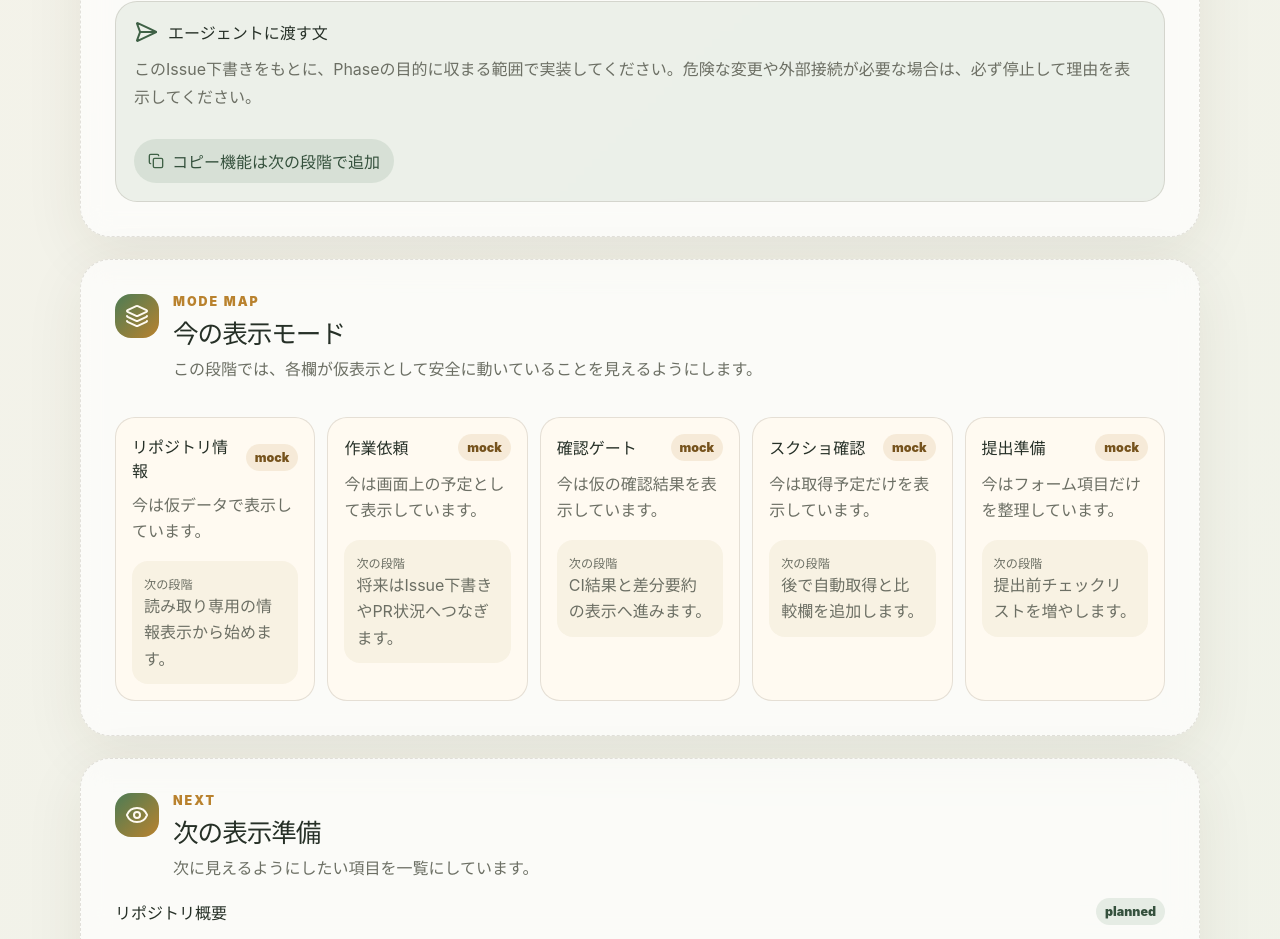
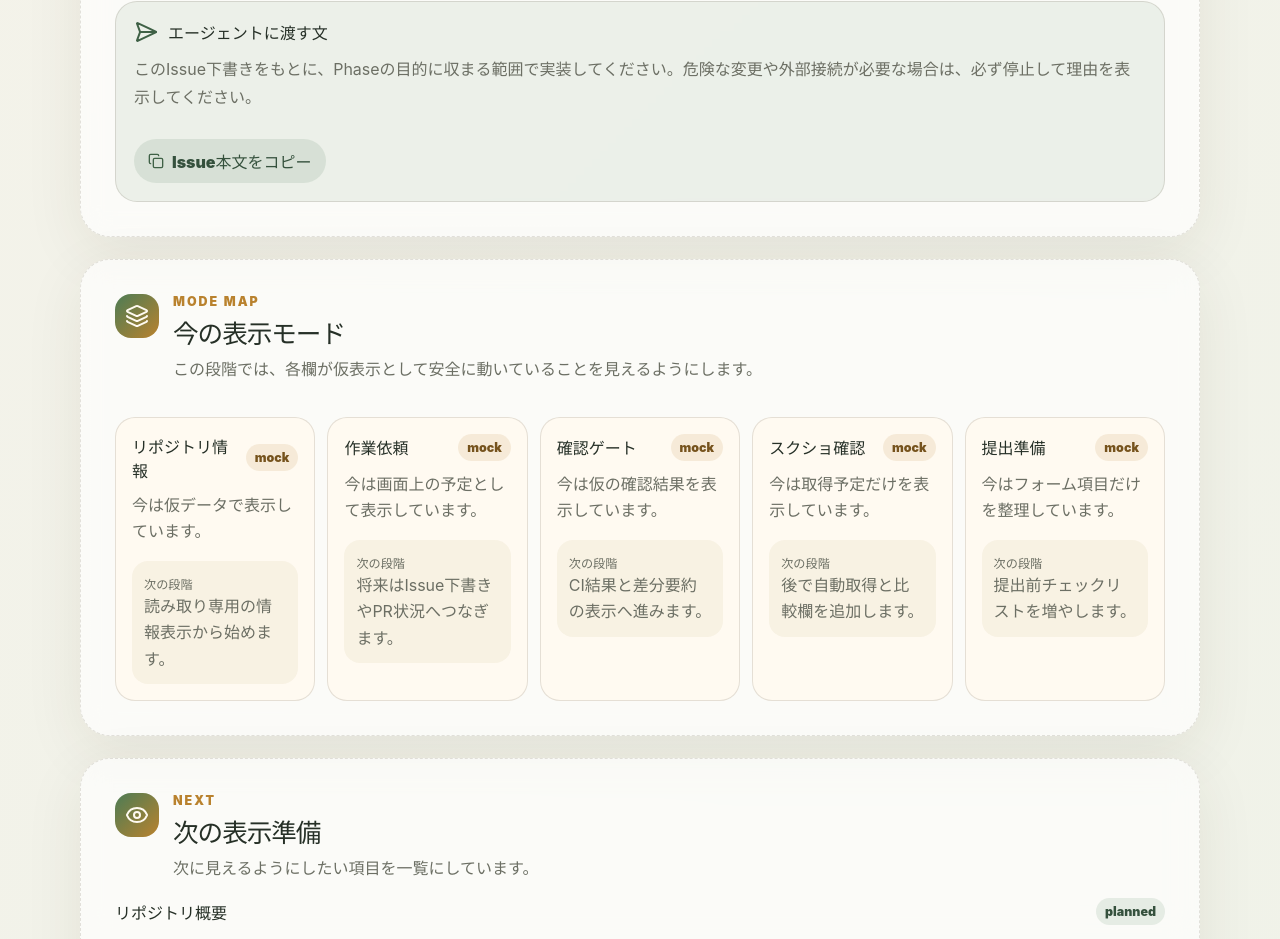
Before and after one commit to sunpotflower4460-cpu/darake-dev-app-AI, a React (Vite) app: page / in a window 1280 px wide. Shown: the part 8600-9539 px from the top of the page. Built offline with nearby package versions, Linux system fonts and the light colour scheme.

Commit message:
feat: add issue draft copy action

```diff
--- a/src/components/IssueDraftPanel.tsx
+++ b/src/components/IssueDraftPanel.tsx
@@ -1,5 +1,7 @@
-import { ClipboardList, Copy, SendHorizontal } from 'lucide-react';
+import { useMemo, useState } from 'react';
+import { Check, ClipboardList, Copy, SendHorizontal } from 'lucide-react';
 import { issueDraft } from '../data/issueDraft';
+import { formatIssueDraft } from '../utils/formatIssueDraft';
 
 function ListBlock({ title, items }: { title: string; items: string[] }) {
   return (
@@ -13,6 +15,20 @@ function ListBlock({ title, items }: { title: string; items: string[] }) {
 }
 
 export function IssueDraftPanel() {
+  const [copyState, setCopyState] = useState<'idle' | 'copied' | 'failed'>('idle');
+  const formattedDraft = useMemo(() => formatIssueDraft(issueDraft), []);
+
+  async function handleCopy() {
+    try {
+      await navigator.clipboard.writeText(formattedDraft);
+      setCopyState('copied');
+      window.setTimeout(() => setCopyState('idle'), 1800);
+    } catch {
+      setCopyState('failed');
+      window.setTimeout(() => setCopyState('idle'), 2400);
+    }
+  }
+
   return (
     <div className="issueDraftPanel">
       <div className="issueDraftHero">
@@ -47,7 +63,12 @@ export function IssueDraftPanel() {
           <strong>エージェントに渡す文</strong>
         </div>
         <p>{issueDraft.handoffPrompt}</p>
-        <button type="button" className="copyMockButton"><Copy size={16} /> コピー機能は次の段階で追加</button>
+        <button type="button" className={`copyMockButton copy-${copyState}`} onClick={handleCopy}>
+          {copyState === 'copied' ? <Check size={16} /> : <Copy size={16} />}
+          {copyState === 'copied' && 'コピーしました'}
+          {copyState === 'failed' && 'コピーできませんでした'}
+          {copyState === 'idle' && 'Issue本文をコピー'}
+        </button>
       </div>
     </div>
   );
```
